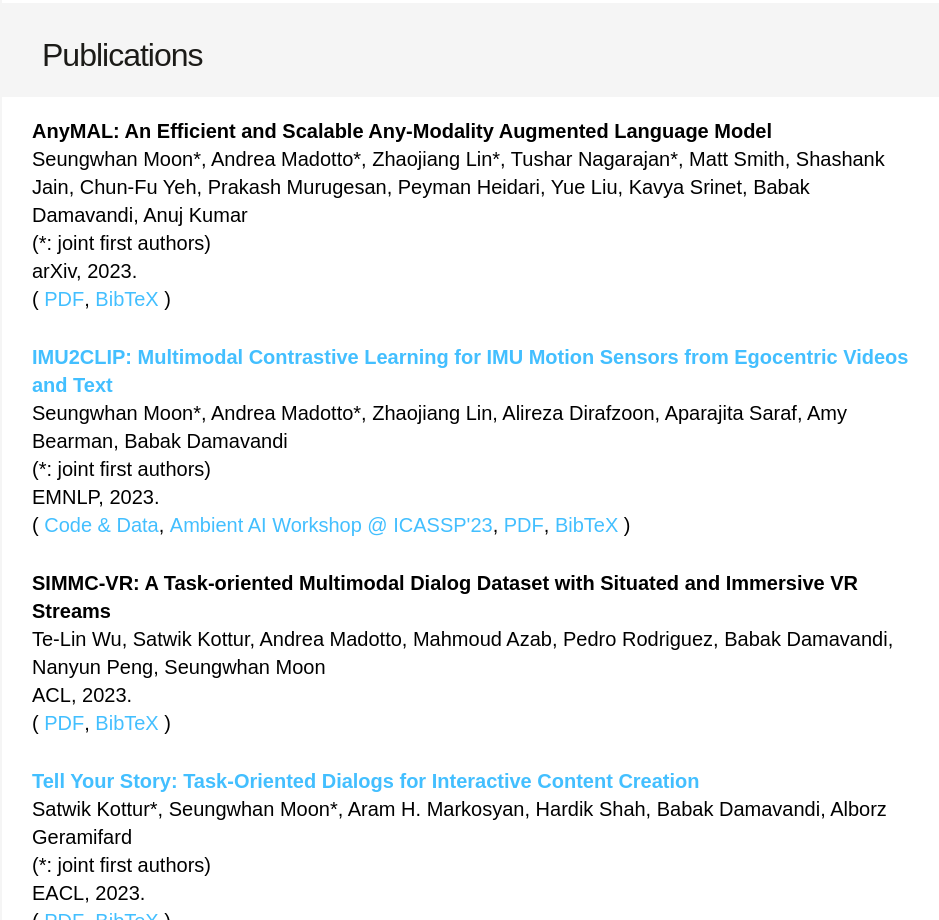
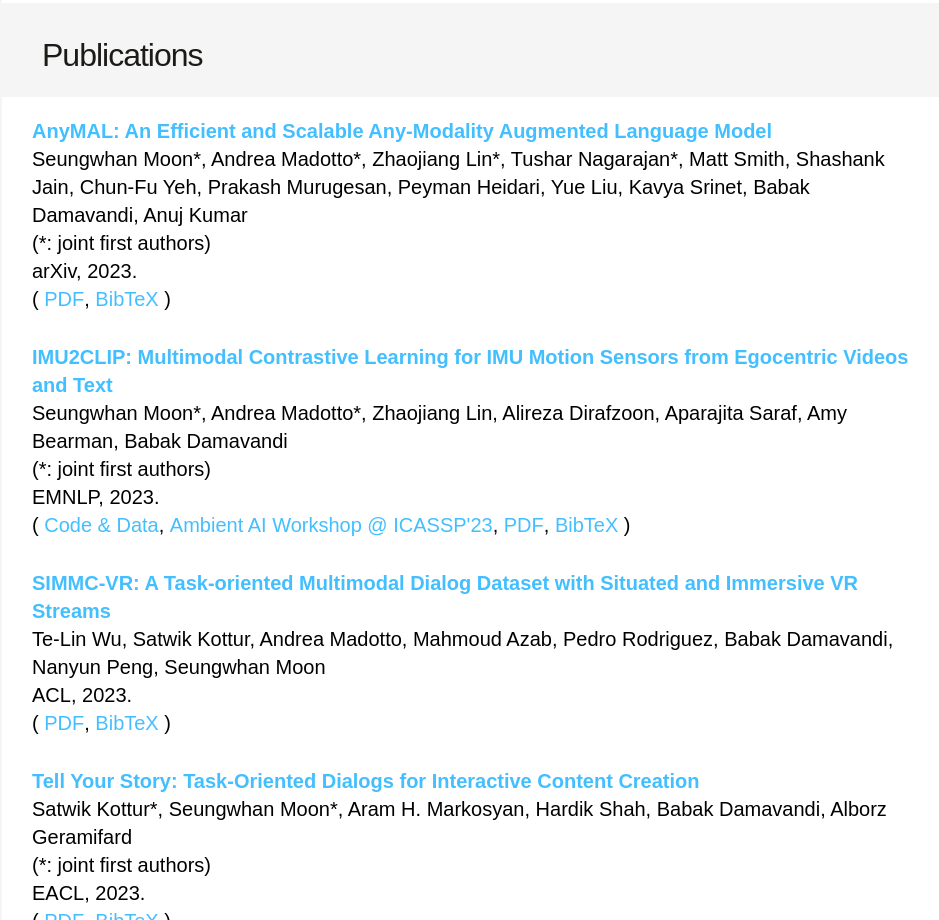
Before and after one commit to shanemoon/main, a plain HTML site: page index.html in a window 1280 px wide. Shown: the part 2740-3660 px from the top of the page, without its empty margins (158-1097 px from the left). Drawn offline with nearby package versions, Linux system fonts and the light colour scheme.

Commit message:
update bib

```diff
--- a/index.html
+++ b/index.html
@@ -327,7 +327,7 @@
                 <div class="indent-left indent-right">
 
                   <div class='text-3'>
-                    <b><a class='link' href="https://arxiv.org/abs/2309.16058" target="_blank"></a>AnyMAL: An Efficient and Scalable Any-Modality Augmented Language Model</b> </br>
+                    <b><a class='link' href="https://arxiv.org/abs/2309.16058" target="_blank">AnyMAL: An Efficient and Scalable Any-Modality Augmented Language Model</a></b> </br>
                     Seungwhan Moon*, Andrea Madotto*, Zhaojiang Lin*, Tushar Nagarajan*, Matt Smith, Shashank Jain, Chun-Fu Yeh, Prakash Murugesan, Peyman Heidari, Yue Liu, Kavya Srinet, Babak Damavandi, Anuj Kumar</br>
                     (*: joint first authors) </br>
                     arXiv, 2023. </br>
@@ -351,7 +351,7 @@
                   </div>
 
                   <div class='text-3'>
-                    <b><a class='link' href="https://arxiv.org/abs/2309.16058" target="_blank"></a>SIMMC-VR: A Task-oriented Multimodal Dialog Dataset with Situated and Immersive VR Streams</b> </br>
+                    <b><a class='link' href="https://arxiv.org/abs/2309.16058" target="_blank">SIMMC-VR: A Task-oriented Multimodal Dialog Dataset with Situated and Immersive VR Streams</a></b> </br>
                     Te-Lin Wu, Satwik Kottur, Andrea Madotto, Mahmoud Azab, Pedro Rodriguez, Babak Damavandi, Nanyun Peng, Seungwhan Moon</br>
                     ACL, 2023. </br>
                     (
```
